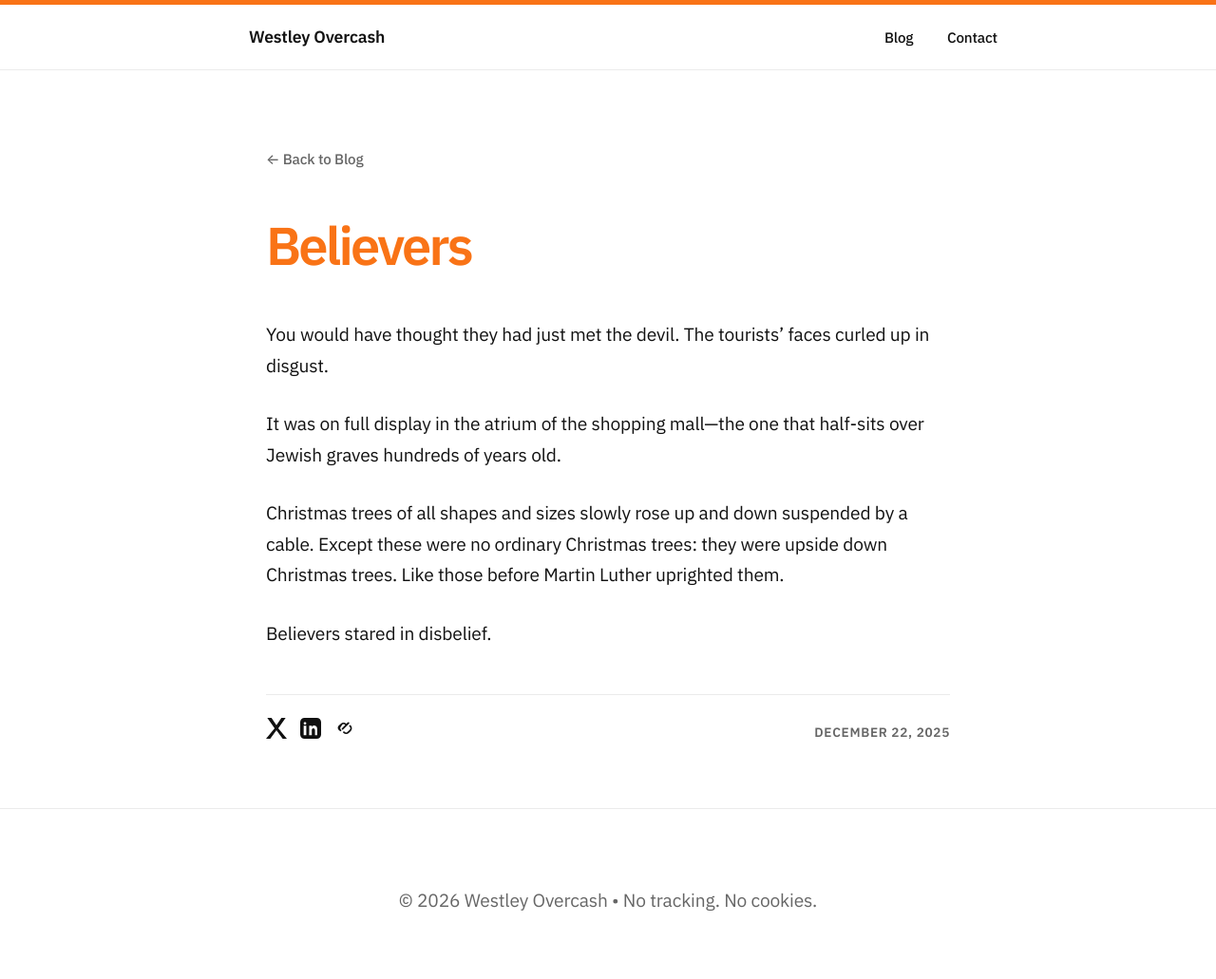
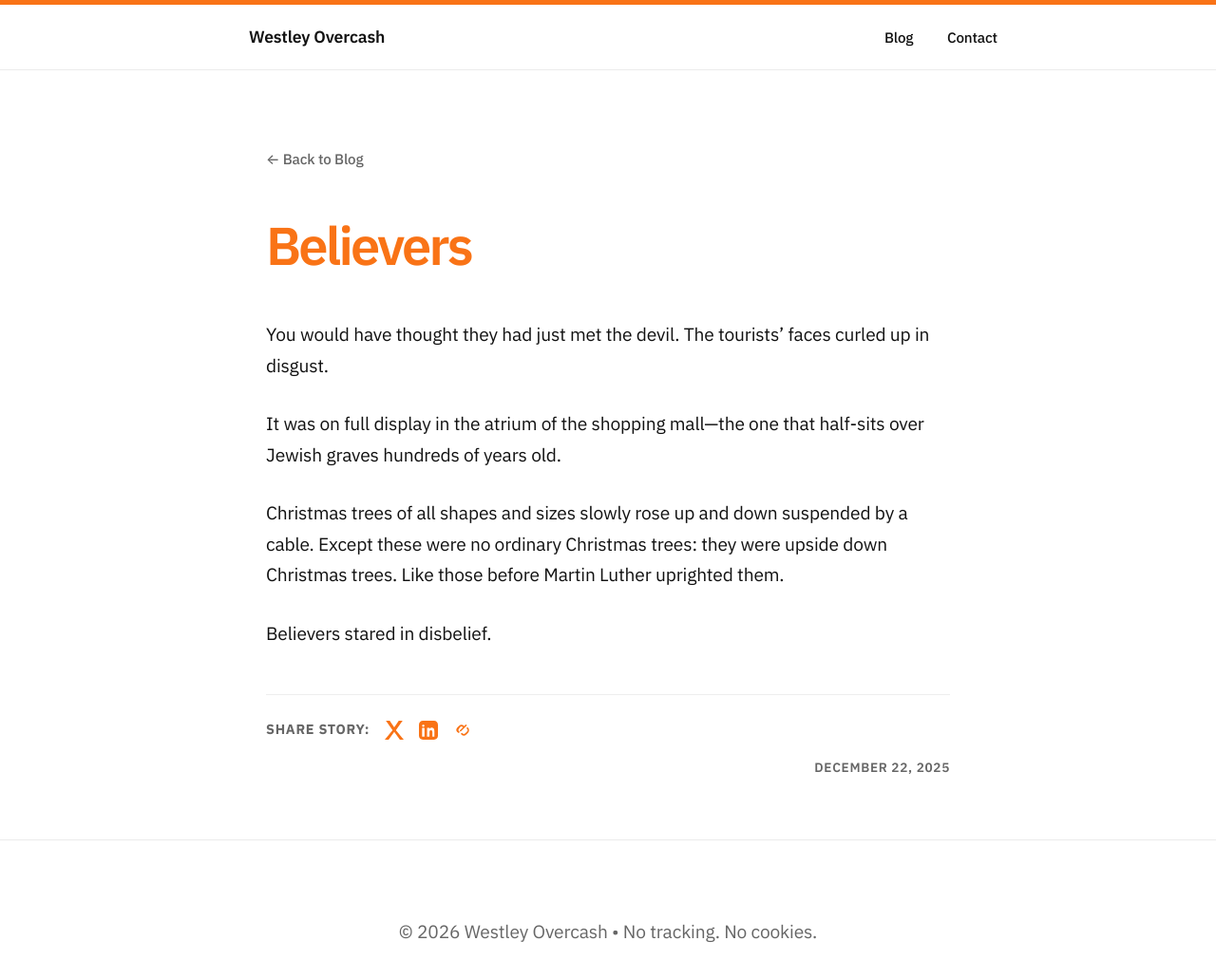
Before and after one commit to westleyovercash/westleyovercash.github.io, a Jekyll site: the page built from _posts/2025-12-22-believers.md, in a window 1280 px wide and 1106 px high. Shown: the top 1031 px of the window at 95% size. Built offline with Jekyll 4.4.1, drawn with Linux system fonts in a browser that asks for light colours.

Commit message:
Update post.html

```diff
--- a/_layouts/post.html
+++ b/_layouts/post.html
@@ -17,31 +17,9 @@ layout: default
   {% capture derived_date %}{{ file_bits[0] }}-{{ file_bits[1] }}-{{ file_bits[2] | slice: 0,2 }}{% endcapture %}
   {% assign display_date = page.date | default: derived_date %}
 
-  <hr style="margin: 3rem 0 1.5rem 0; border: none; border-top: 1px solid var(--border); width: 100%; height: 1px; background: transparent;">
+  {% include social-share.html %}
 
-  <div style="display: flex; justify-content: space-between; align-items: center; margin-top: 1.5rem;">
-    <div style="display: flex; gap: 14px; align-items: center;">
-      <a href="https://twitter.com/intent/tweet?url={{ site.url }}{{ page.url | relative_url }}&text={{ page.title | uri_escape }}"
-         target="_blank" rel="noopener noreferrer" title="Share on X"
-         style="color: var(--text); text-decoration: none;">
-        <svg xmlns="http://www.w3.org/2000/svg" fill="currentColor" viewBox="0 0 24 24" width="22" height="22">
-          <path d="M22.54 0H17.7L12 8.46 6.3 0H1.46L9.89 11.9 0 24h4.84l7.16-9.76L19.16 24H24L14.11 11.9 22.54 0z"/>
-        </svg>
-      </a>
-      <a href="https://www.linkedin.com/sharing/share-offsite/?url={{ site.url }}{{ page.url | relative_url }}"
-         target="_blank" rel="noopener noreferrer" title="Share on LinkedIn"
-         style="color: var(--text); text-decoration: none;">
-        <svg xmlns="http://www.w3.org/2000/svg" fill="currentColor" viewBox="0 0 24 24" width="22" height="22">
-          <path d="M19 0h-14C2.2 0 0 2.2 0 5v14c0 2.8 2.2 5 5 5h14c2.8 0 5-2.2 5-5V5c0-2.8-2.2-5-5-5zM7 20H4V9h3v11zm-1.5-12.3C4.6 7.7 4 7.1 4 6.3S4.6 5 5.5 5 7 5.6 7 6.3 6.4 7.7 5.5 7.7zM20 20h-3v-5.5c0-1.5-.5-2.5-1.8-2.5-1 0-1.6.7-1.8 1.4-.1.2-.1.5-.1.8V20h-3s.1-9 0-11h3v1.6c.4-.7 1.1-1.8 2.7-1.8 2 0 3.5 1.3 3.5 4.1V20z"/>
-        </svg>
-      </a>
-      <a href="#" onclick="navigator.clipboard.writeText('{{ site.url }}{{ page.url | relative_url }}'); alert('Link copied!'); return false;"
-         title="Copy link" style="color: var(--text); text-decoration: none;">
-        <svg xmlns="http://www.w3.org/2000/svg" fill="currentColor" viewBox="0 0 24 24" width="22" height="22">
-          <path d="M3.9 12c0-1.2.5-2.4 1.3-3.2l2.1-2.1a4.5 4.5 0 016.4 0 1 1 0 11-1.4 1.4 2.5 2.5 0 00-3.6 0L7.6 10a2.5 2.5 0 000 3.6 1 1 0 11-1.4 1.4A4.5 4.5 0 013.9 12zm16.2 0c0 1.2-.5 2.4-1.3 3.2l-2.1 2.1a4.5 4.5 0 01-6.4 0 1 1 0 111.4-1.4 2.5 2.5 0 003.6 0l2.1-2.1a2.5 2.5 0 000-3.6 1 1 0 111.4-1.4 4.5 4.5 0 011.3 3.2zM8.7 13.3a1 1 0 010-1.4l6.6-6.6a1 1 0 111.4 1.4L10 13.3a1 1 0 01-1.4 0z"/>
-        </svg>
-      </a>
-    </div>
+  <div style="margin-top: 1rem; text-align: right;">
     <p style="text-transform: uppercase; font-size: 0.85rem; color: var(--text-light); letter-spacing: 0.05em; font-weight: 600; margin: 0;">
       {{ display_date | date: "%B %d, %Y" }}
     </p>
```
